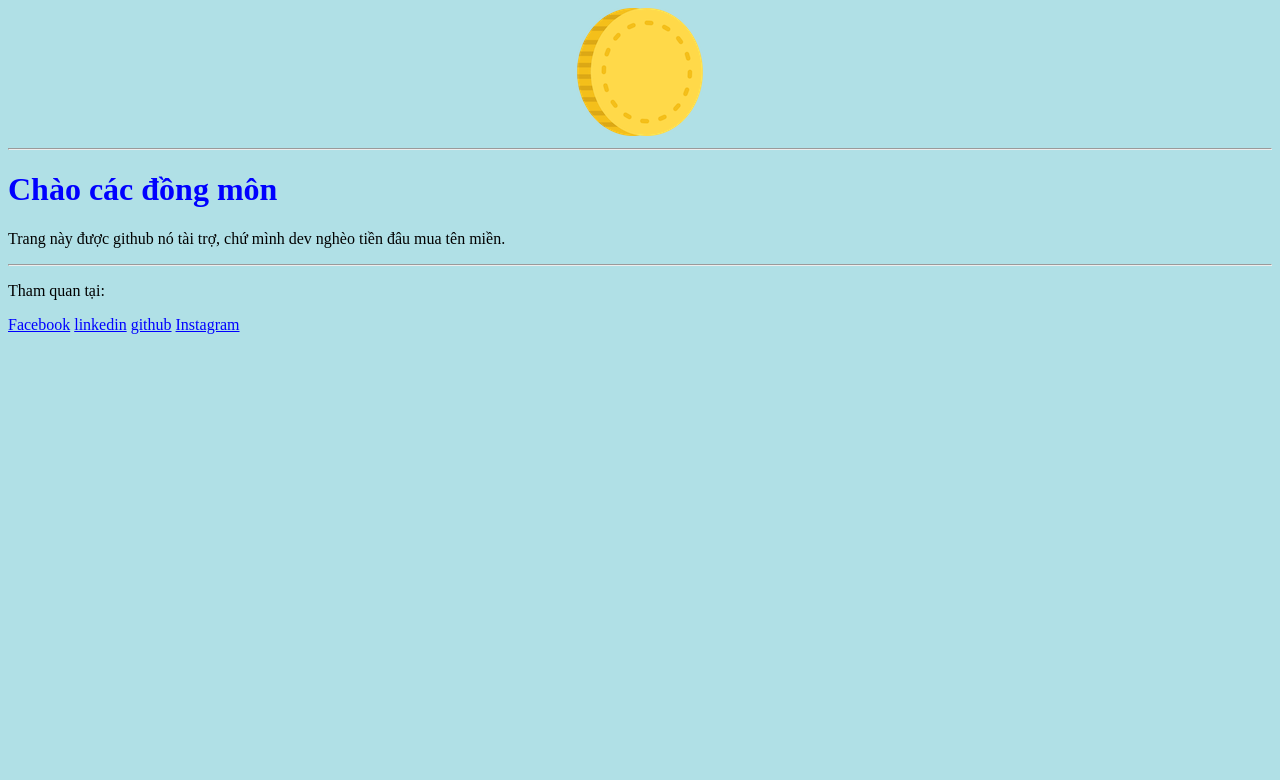
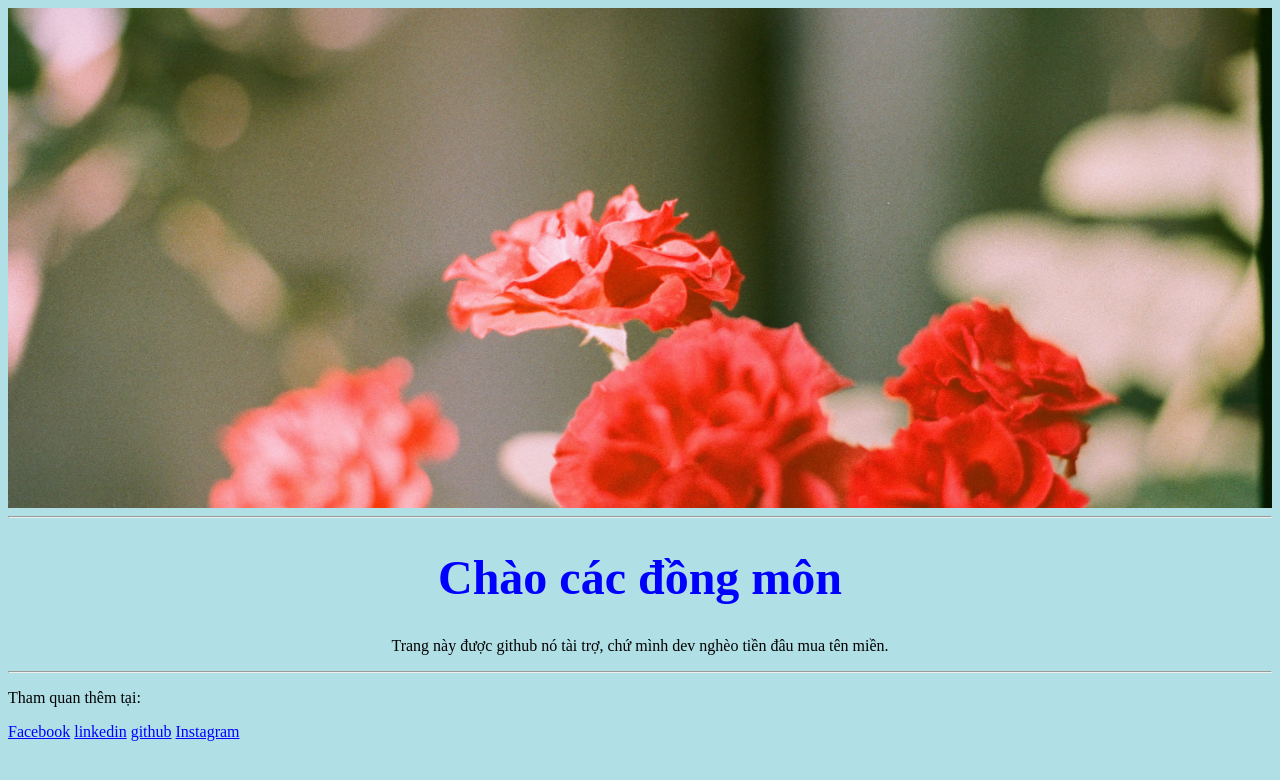
Before and after one commit to slavril/slavril, a plain HTML site: page index.html in a window 1280 px wide. Drawn offline with Linux system fonts and the light colour scheme.

Commit message:
no message

```diff
--- a/index.html
+++ b/index.html
@@ -5,17 +5,19 @@
         <link rel="stylesheet" href="style.css">
     </HEAD>
     <BODY BGCOLOR="FFFFFF">
-        <CENTER><IMG SRC="coin.png" ALIGN="BOTTOM"> </CENTER>
+        <div class="header-image">
+        </div>
         <HR>
-            <H1>Chào các đồng môn</H1>
-            <P> Trang này được github nó tài trợ, chứ mình dev nghèo tiền đâu mua tên miền.</P>
+            <div class="headerclass">
+                <H1>Chào các đồng môn</H1>
+                <P> Trang này được github nó tài trợ, chứ mình dev nghèo tiền đâu mua tên miền.</P>
+            </div>
         <HR>
-
-        <p>Tham quan tại: </p>
-        <a href="https://www.facebook.com/slavril">Facebook</a>
-        <a href="https://www.linkedin.com/in/sondanghuy/">linkedin</a>
-        <a href="https://github.com/slavril">github</a>
-        <a href="https://www.instagram.com/slavril/">Instagram</a>
+        <p>Tham quan thêm tại: </p>
+        <a href="https://www.facebook.com/slavril" target="_blank">Facebook</a>
+        <a href="https://www.linkedin.com/in/sondanghuy/" target="_blank">linkedin</a>
+        <a href="https://github.com/slavril" target="_blank">github</a>
+        <a href="https://www.instagram.com/slavril/" target="_blank">Instagram</a>
 
     </BODY>
 </HTML>
--- a/style.css
+++ b/style.css
@@ -4,6 +4,7 @@ body {
 
 h1 {
     color: blue;
+    font-size: 3em
 }
 
 p {
@@ -29,3 +30,20 @@ a:visited {
 a:active {
     color: blue;
 }
+
+* {
+    font-family: 'Times New Roman', Times, serif
+}
+
+.header-image {
+    position: relative;
+    background-image: url("images/flower.jpg");
+    height: 500px;
+    background-position: center;
+    background-repeat: no-repeat;
+    background-size: cover
+}
+
+.headerclass {
+    text-align: center
+}
```
Also changed, not shown: images/flower.jpg (added).
